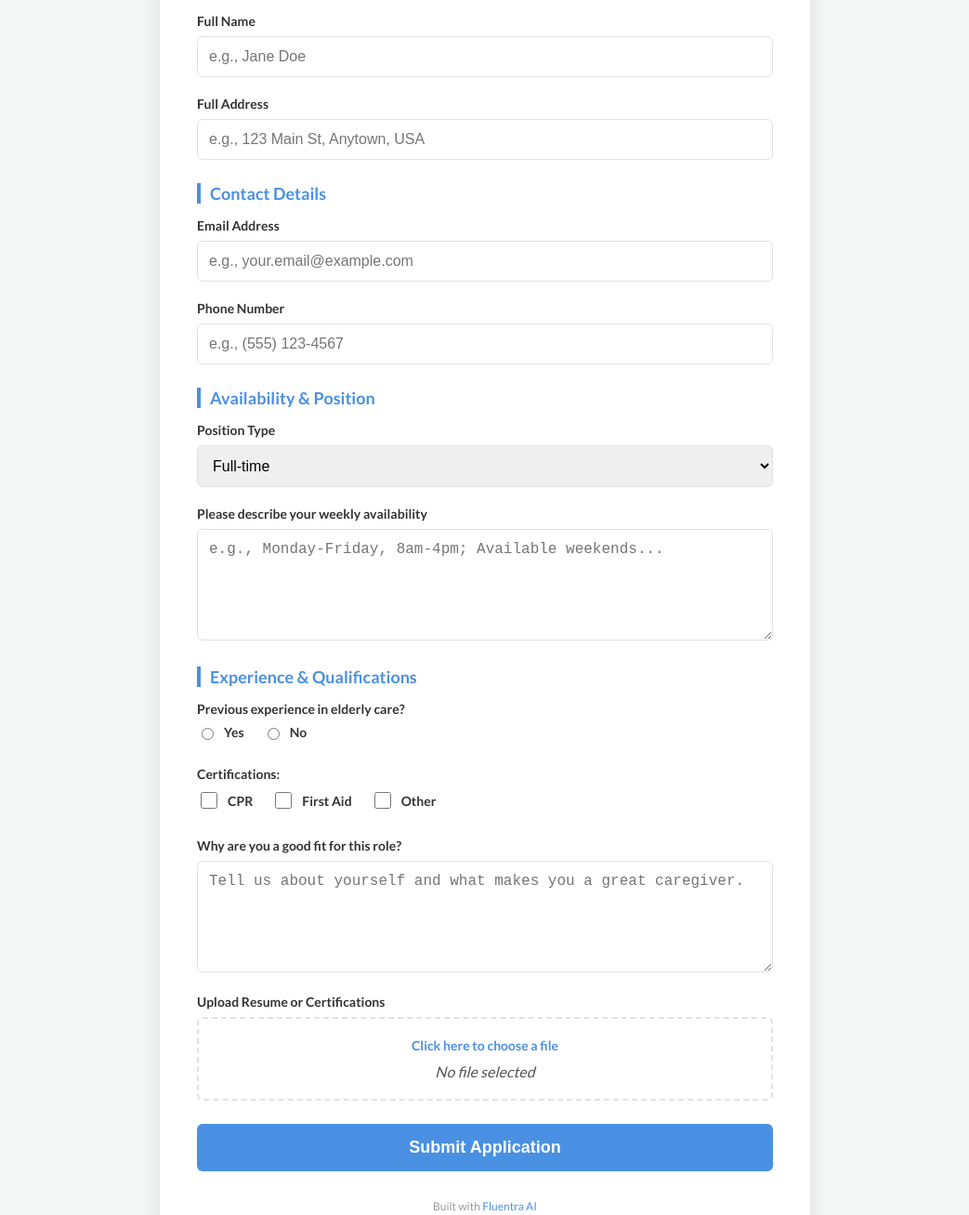
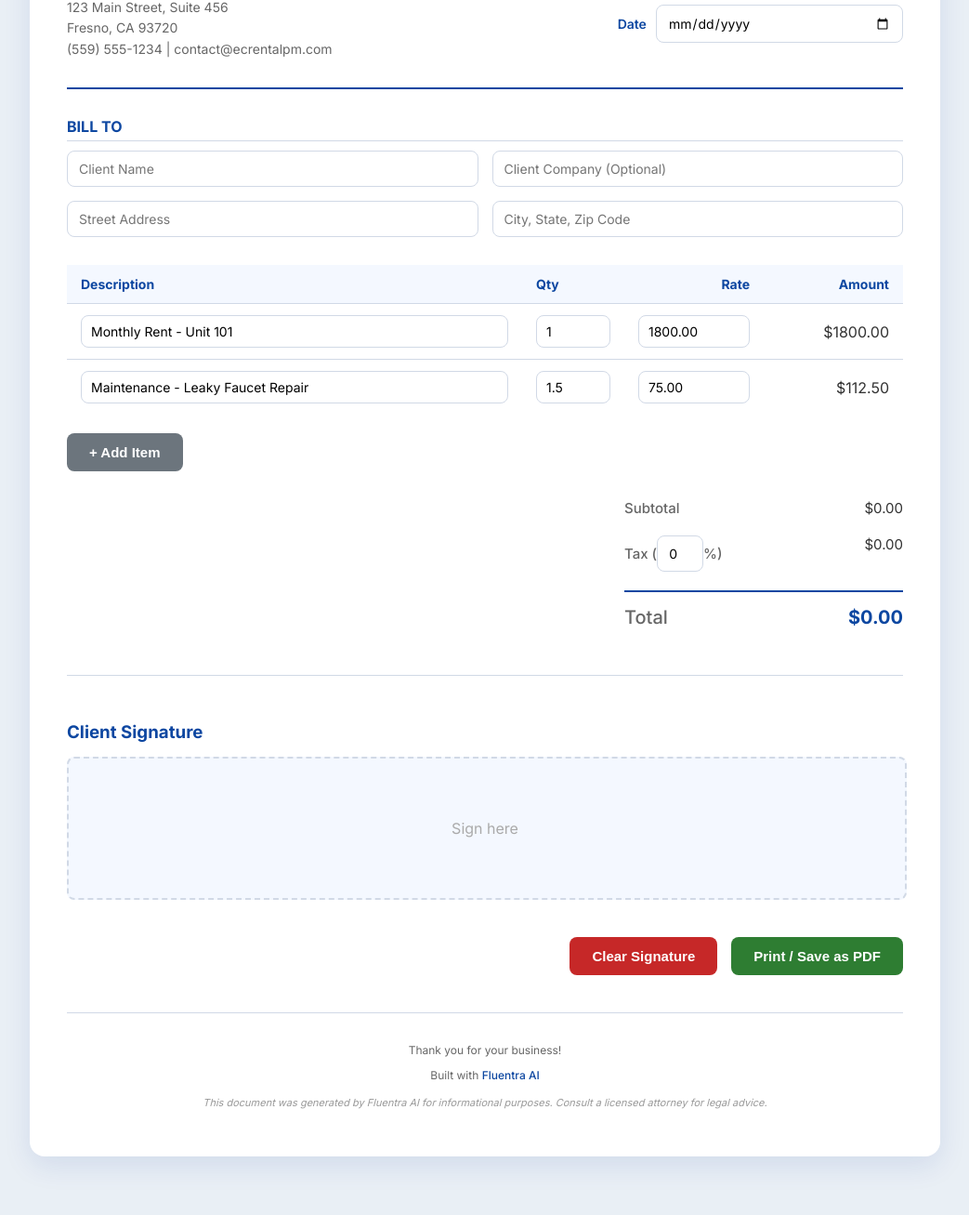
Before and after one commit to infomomtelo-sketch/carehome-application-form, a plain HTML site: page index.html in a window 1280 px wide. Shown: the part 182-1489 px from the top of the page at 93% size, without its empty margins (118-1161 px from the left). After the commit the page ends 1466 px from the top, so only its background shows below. Drawn offline with Linux system fonts and the light colour scheme.

Commit message:
Update invoice HTML structure and styles

````diff
--- a/index.html
+++ b/index.html
@@ -1,182 +1,398 @@
+My apologies! It looks like my last response was cut off. Thanks for letting me know.
+
+What's next is the **complete, finished invoice.** I will now provide the full HTML file, including the interactive table, automatic calculations, and the digital signature pad we discussed.
+
+You can copy this code, save it as an `.html` file, and open it in any web browser to start using it immediately.
+
+Here is the complete fillable invoice for **EC Rental Property Management LLC**:
+
+```html
 <!DOCTYPE html>
 <html lang="en">
 <head>
     <meta charset="UTF-8">
     <meta name="viewport" content="width=device-width, initial-scale=1.0">
-    <title>Job Application - Victorias Carehome</title>
+    <title>Interactive Invoice - EC Rental Property Management LLC</title>
     <style>
-        @import url('https://fonts.googleapis.com/css2?family=Lato:wght@400;700&display=swap');
-
+        @import url('https://fonts.googleapis.com/css2?family=Inter:wght@400;500;600;700&display=swap');
         :root {
-            --primary-color: #4A90E2;
-            --secondary-color: #F4F7F6;
+            --primary-color: #0d47a1; /* Professional, deep blue */
+            --secondary-color: #f4f8ff;
+            --border-color: #d1d9e6;
             --text-color: #333;
-            --border-color: #DDE3E6;
+            --text-light: #666;
+            --white: #ffffff;
+            --danger-color: #c62828;
+            --success-color: #2e7d32;
         }
-
         body {
-            font-family: 'Lato', sans-serif;
-            background-color: var(--secondary-color);
+            font-family: 'Inter', -apple-system, BlinkMacSystemFont, "Segoe UI", Roboto, "Helvetica Neue", Arial, sans-serif;
             margin: 0;
             padding: 20px;
+            background-color: #e9eff5;
             color: var(--text-color);
+            -webkit-print-color-adjust: exact;
+        }
+        .invoice-container {
+            max-width: 900px;
+            margin: 20px auto;
+            background: var(--white);
+            border-radius: 16px;
+            box-shadow: 0 10px 30px rgba(0, 51, 153, 0.1);
+            padding: 40px;
+        }
+        .invoice-header {
             display: flex;
-            justify-content: center;
+            justify-content: space-between;
+            align-items: flex-start;
+            padding-bottom: 30px;
+            border-bottom: 2px solid var(--primary-color);
+            margin-bottom: 30px;
+        }
+        .company-details h1 {
+            color: var(--primary-color);
+            margin: 0 0 5px 0;
+            font-size: 28px;
+            font-weight: 700;
+        }
+        .company-details p {
+            margin: 0;
+            font-size: 14px;
+            color: var(--text-light);
+            line-height: 1.6;
+        }
+        .invoice-meta {
+            text-align: right;
+        }
+        .invoice-meta .meta-item {
+            display: flex;
             align-items: center;
-            min-height: 100vh;
+            justify-content: flex-end;
+            margin-bottom: 8px;
         }
-
-        .form-container {
-            background-color: #fff;
-            padding: 30px 40px;
-            border-radius: 12px;
-            box-shadow: 0 10px 25px rgba(0, 0, 0, 0.1);
-            max-width: 700px;
+        .invoice-meta label {
+            font-weight: 600;
+            color: var(--primary-color);
+            margin-right: 10px;
+            font-size: 14px;
+        }
+        input[type="text"], input[type="date"], input[type="number"], textarea {
+            border: 1px solid var(--border-color);
+            border-radius: 8px;
+            padding: 10px 12px;
+            font-family: 'Inter', sans-serif;
+            font-size: 14px;
             width: 100%;
             box-sizing: border-box;
-        }
-
-        .form-header { text-align: center; margin-bottom: 30px; border-bottom: 1px solid var(--border-color); padding-bottom: 20px; }
-        .form-header h1 { color: var(--primary-color); margin: 0; font-size: 28px; }
-        .form-header p { margin: 5px 0 0; color: #777; font-size: 16px; }
-        .form-section { margin-bottom: 25px; }
-        h2 { font-size: 18px; color: var(--primary-color); margin-bottom: 15px; border-left: 4px solid var(--primary-color); padding-left: 10px; }
-        .form-group { margin-bottom: 20px; }
-        label { display: block; margin-bottom: 8px; font-weight: 700; font-size: 14px; }
-
-        input[type="text"], input[type="email"], input[type="tel"], textarea, select {
-            width: 100%;
-            padding: 12px;
-            border: 1px solid var(--border-color);
-            border-radius: 6px;
-            box-sizing: border-box;
-            font-size: 16px;
             transition: border-color 0.3s, box-shadow 0.3s;
         }
-        input:focus, textarea:focus, select:focus {
+        input:focus, textarea:focus {
             outline: none;
             border-color: var(--primary-color);
-            box-shadow: 0 0 0 3px rgba(74, 144, 226, 0.2);
+            box-shadow: 0 0 0 3px rgba(13, 71, 161, 0.1);
         }
-        textarea { min-height: 120px; resize: vertical; }
-        .checkbox-group { display: flex; gap: 20px; flex-wrap: wrap; }
-        .checkbox-item { display: flex; align-items: center; gap: 8px; }
-        input[type="checkbox"] { width: 18px; height: 18px; accent-color: var(--primary-color); }
-        .file-upload-wrapper { border: 2px dashed var(--border-color); border-radius: 6px; padding: 20px; text-align: center; cursor: pointer; transition: background-color 0.3s, border-color 0.3s; }
-        .file-upload-wrapper:hover { background-color: #f9f9f9; border-color: var(--primary-color); }
-        .file-upload-wrapper input[type="file"] { display: none; }
-        .file-upload-wrapper label { cursor: pointer; color: var(--primary-color); font-weight: 700; margin-bottom: 0;}
-        #fileName { margin-top: 10px; font-style: italic; color: #555; }
-
-        button[type="submit"] {
+        .bill-to {
+            margin-bottom: 30px;
+        }
+        .bill-to h2 {
+            color: var(--primary-color);
+            font-size: 16px;
+            margin-bottom: 10px;
+            border-bottom: 1px solid var(--border-color);
+            padding-bottom: 5px;
+        }
+        .bill-to-grid {
+            display: grid;
+            grid-template-columns: 1fr 1fr;
+            gap: 15px;
+        }
+        .invoice-items table {
             width: 100%;
-            padding: 15px;
-            background-color: var(--primary-color);
-            color: white;
+            border-collapse: collapse;
+            margin-bottom: 20px;
+        }
+        .invoice-items th, .invoice-items td {
+            padding: 12px 15px;
+            text-align: left;
+            border-bottom: 1px solid var(--border-color);
+        }
+        .invoice-items thead {
+            background-color: var(--secondary-color);
+            color: var(--primary-color);
+            font-weight: 600;
+            font-size: 14px;
+        }
+        .invoice-items tbody tr:last-child td {
+            border-bottom: none;
+        }
+        .invoice-items td input {
+            padding: 8px 10px;
+            font-size: 14px;
+        }
+        th.text-right, td.text-right { text-align: right; }
+        .totals {
+            margin-left: auto;
+            width: 100%;
+            max-width: 300px;
+            margin-top: 20px;
+            text-align: right;
+        }
+        .totals-item {
+            display: flex;
+            justify-content: space-between;
+            padding: 10px 0;
+            font-size: 15px;
+        }
+        .totals-item label { font-weight: 500; color: var(--text-light); }
+        .totals-item.grand-total {
+            font-weight: 700;
+            font-size: 20px;
+            color: var(--primary-color);
+            border-top: 2px solid var(--primary-color);
+            margin-top: 10px;
+            padding-top: 15px;
+        }
+        .signature-section {
+            margin-top: 40px;
+            padding-top: 30px;
+            border-top: 1px solid var(--border-color);
+        }
+        .signature-section h3 {
+            color: var(--primary-color);
+            margin-bottom: 15px;
+        }
+        canvas {
+            border: 2px dashed var(--border-color);
+            border-radius: 8px;
+            cursor: crosshair;
+            width: 100%;
+            height: 150px;
+            background-color: var(--secondary-color);
+            position: relative;
+        }
+        .signature-placeholder {
+            position: absolute;
+            top: 50%;
+            left: 50%;
+            transform: translate(-50%, -50%);
+            color: #aaa;
+            pointer-events: none;
+        }
+        .actions {
+            margin-top: 40px;
+            display: flex;
+            justify-content: flex-end;
+            gap: 15px;
+        }
+        .btn {
+            padding: 12px 24px;
             border: none;
-            border-radius: 6px;
-            font-size: 18px;
-            font-weight: 700;
+            border-radius: 8px;
+            font-size: 15px;
+            font-weight: 600;
             cursor: pointer;
-            transition: background-color 0.3s, transform 0.2s;
+            transition: all 0.3s ease;
         }
-        button[type="submit"]:hover { background-color: #3a7bc8; transform: translateY(-2px); }
-        button:disabled { background-color: #a9cce3; cursor: not-allowed; }
-
-        #confirmationMessage { display: none; text-align: center; padding: 20px; margin-top: 20px; border-radius: 8px; background-color: #e8f5e9; color: #2e7d32; font-weight: bold; }
-        footer { text-align: center; margin-top: 30px; font-size: 12px; color: #999; }
-        footer a { color: var(--primary-color); text-decoration: none; }
-        footer a:hover { text-decoration: underline; }
+        .btn-primary {
+            background-color: var(--success-color);
+            color: var(--white);
+        }
+        .btn-primary:hover { background-color: #1b5e20; }
+        .btn-secondary {
+            background-color: #6c757d;
+            color: var(--white);
+        }
+        .btn-secondary:hover { background-color: #5a6268; }
+        .btn-danger {
+            background-color: var(--danger-color);
+            color: var(--white);
+        }
+        .btn-danger:hover { background-color: #b71c1c; }
+        .footer {
+            text-align: center;
+            margin-top: 40px;
+            padding-top: 20px;
+            font-size: 12px;
+            color: var(--text-light);
+            border-top: 1px solid var(--border-color);
+        }
+        .footer a {
+            color: var(--primary-color);
+            text-decoration: none;
+            font-weight: 500;
+        }
+        .disclaimer {
+            font-size: 11px;
+            font-style: italic;
+            color: #999;
+            margin-top: 15px;
+        }
+        @media (max-width: 768px) {
+            body { padding: 10px; }
+            .invoice-container { padding: 20px; }
+            .invoice-header { flex-direction: column; gap: 20px; }
+            .invoice-meta { text-align: left; width: 100%; }
+            .invoice-meta .meta-item { justify-content: flex-start; }
+            .bill-to-grid { grid-template-columns: 1fr; }
+            .actions { flex-direction: column; }
+        }
+        @media print {
+            body { background-color: var(--white); padding: 0; }
+            .invoice-container { margin: 0; box-shadow: none; border-radius: 0; padding: 20px; }
+            .actions, .footer, .btn, .disclaimer { display: none; }
+            input, textarea { border: 1px solid transparent !important; background: transparent !important; }
+            input:focus, textarea:focus { box-shadow: none !important; }
+        }
     </style>
 </head>
 <body>
-    <div class="form-container">
-        <div class="form-header">
-            <h1>Victorias Carehome</h1>
-            <p>Caregiver Application Form</p>
+    <div class="invoice-container">
+        <header class="invoice-header">
+            <div class="company-details">
+                <h1>EC Rental Property Management LLC</h1>
+                <p>
+                    123 Main Street, Suite 456<br>
+                    Fresno, CA 93720<br>
+                    (559) 555-1234 | contact@ecrentalpm.com
+                </p>
+            </div>
+            <div class="invoice-meta">
+                <div class="meta-item">
+                    <label for="invoice-num">Invoice #</label>
+                    <input type="text" id="invoice-num" value="INV-001">
+                </div>
+                <div class="meta-item">
+                    <label for="invoice-date">Date</label>
+                    <input type="date" id="invoice-date">
+                </div>
+            </div>
+        </header>
+
+        <section class="bill-to">
+            <h2>BILL TO</h2>
+            <div class="bill-to-grid">
+                <input type="text" placeholder="Client Name">
+                <input type="text" placeholder="Client Company (Optional)">
+                <input type="text" placeholder="Street Address">
+                <input type="text" placeholder="City, State, Zip Code">
+            </div>
+        </section>
+
+        <section class="invoice-items">
+            <table>
+                <thead>
+                    <tr>
+                        <th>Description</th>
+                        <th style="width: 80px;">Qty</th>
+                        <th style="width: 120px;" class="text-right">Rate</th>
+                        <th style="width: 120px;" class="text-right">Amount</th>
+                    </tr>
+                </thead>
+                <tbody id="invoice-tbody">
+                    <tr class="item-row">
+                        <td><input type="text" value="Monthly Rent - Unit 101"></td>
+                        <td><input type="number" class="qty" value="1" oninput="calculateTotals()"></td>
+                        <td><input type="number" class="rate" value="1800.00" oninput="calculateTotals()"></td>
+                        <td class="text-right amount">$1800.00</td>
+                    </tr>
+                    <tr class="item-row">
+                        <td><input type="text" value="Maintenance - Leaky Faucet Repair"></td>
+                        <td><input type="number" class="qty" value="1.5" oninput="calculateTotals()"></td>
+                        <td><input type="number" class="rate" value="75.00" oninput="calculateTotals()"></td>
+                        <td class="text-right amount">$112.50</td>
+                    </tr>
+                </tbody>
+            </table>
+            <button class="btn btn-secondary" onclick="addRow()">+ Add Item</button>
+        </section>
+
+        <section class="totals">
+            <div class="totals-item">
+                <label>Subtotal</label>
+                <span id="subtotal">$0.00</span>
+            </div>
+            <div class="totals-item">
+                <label>Tax (<input type="number" id="tax-rate" value="0" oninput="calculateTotals()" style="width: 50px; text-align: right;">%)</label>
+                <span id="tax-amount">$0.00</span>
+            </div>
+            <div class="totals-item grand-total">
+                <label>Total</label>
+                <span id="grand-total">$0.00</span>
+            </div>
+        </section>
+
+        <section class="signature-section">
+            <h3>Client Signature</h3>
+            <div style="position: relative;">
+                <canvas id="signature-pad"></canvas>
+                <div id="signature-placeholder" class="signature-placeholder">Sign here</div>
+            </div>
+        </section>
+
+        <div class="actions">
+            <button class="btn btn-danger" onclick="clearSignature()">Clear Signature</button>
+            <button class="btn btn-primary" onclick="window.print()">Print / Save as PDF</button>
         </div>
 
-        <form id="applicationForm" action="https://formspree.io/f/mjgllgpr" method="POST" enctype="multipart/form-data">
-            <div class="form-section">
-                <h2>Personal Information</h2>
-                <div class="form-group"><label for="fullName">Full Name</label><input type="text" id="fullName" name="fullName" placeholder="e.g., Jane Doe" required></div>
-                <div class="form-group"><label for="address">Full Address</label><input type="text" id="address" name="address" placeholder="e.g., 123 Main St, Anytown, USA" required></div>
-            </div>
-            <div class="form-section">
-                <h2>Contact Details</h2>
-                <div class="form-group"><label for="email">Email Address</label><input type="email" id="email" name="email" placeholder="e.g., your.email@example.com" required></div>
-                <div class="form-group"><label for="phone">Phone Number</label><input type="tel" id="phone" name="phone" placeholder="e.g., (555) 123-4567" required></div>
-            </div>
-            <div class="form-section">
-                <h2>Availability & Position</h2>
-                <div class="form-group"><label for="positionType">Position Type</label><select id="positionType" name="positionType"><option value="Full-time">Full-time</option><option value="Part-time">Part-time</option></select></div>
-                <div class="form-group"><label for="availability">Please describe your weekly availability</label><textarea id="availability" name="availability" placeholder="e.g., Monday-Friday, 8am-4pm; Available weekends..." required></textarea></div>
-            </div>
-            <div class="form-section">
-                <h2>Experience & Qualifications</h2>
-                <div class="form-group"><label>Previous experience in elderly care?</label><div class="checkbox-group"><label class="checkbox-item"><input type="radio" name="experience" value="Yes" required> Yes</label><label class="checkbox-item"><input type="radio" name="experience" value="No"> No</label></div></div>
-                <div class="form-group"><label>Certifications:</label><div class="checkbox-group"><label class="checkbox-item"><input type="checkbox" name="certifications[]" value="CPR Certified"> CPR</label><label class="checkbox-item"><input type="checkbox" name="certifications[]" value="First Aid Certified"> First Aid</label><label class="checkbox-item"><input type="checkbox" name="certifications[]" value="Other"> Other</label></div></div>
-                <div class="form-group"><label for="whyFit">Why are you a good fit for this role?</label><textarea id="whyFit" name="whyFit" placeholder="Tell us about yourself and what makes you a great caregiver." required></textarea></div>
-                <div class="form-group">
-                    <label>Upload Resume or Certifications</label>
-                    <div class="file-upload-wrapper" onclick="document.getElementById('upload').click()">
-                        <input type="file" id="upload" name="upload" accept=".pdf,.doc,.docx,.jpg,.png">
-                        <label for="upload">Click here to choose a file</label>
-                        <div id="fileName">No file selected</div>
-                    </div>
-                </div>
-            </div>
-            <button type="submit">Submit Application</button>
-        </form>
-
-        <div id="confirmationMessage">Thank you! Your application for Victorias Carehome has been successfully submitted. We will be in touch shortly.</div>
-        <footer>Built with <a href='https://fluentra-ai.lovable.app' target='_blank'>Fluentra AI</a></footer>
+        <footer class="footer">
+            <p>Thank you for your business!</p>
+            <p>Built with <a href='https://fluentra-ai.lovable.app'>Fluentra AI</a></p>
+            <p class="disclaimer">This document was generated by Fluentra AI for informational purposes. Consult a licensed attorney for legal advice.</p>
+        </footer>
     </div>
 
     <script>
-        const form = document.getElementById('applicationForm');
-        const confirmationMessage = document.getElementById('confirmationMessage');
-        const submitButton = form.querySelector('button[type="submit"]');
-
-        form.addEventListener('submit', function(e) {
-            e.preventDefault();
-            const action = form.getAttribute('action');
-            const formData = new FormData(form);
-            submitButton.textContent = 'Submitting...';
-            submitButton.disabled = true;
-
-            fetch(action, {
-                method: 'POST',
-                body: formData,
-                headers: { 'Accept': 'application/json' }
-            }).then(response => {
-                if (response.ok) {
-                    form.style.display = 'none';
-                    confirmationMessage.style.display = 'block';
-                } else {
-                    response.json().then(data => {
-                        if (data.errors) {
-                           alert(data.errors.map(error => error.message).join(", "));
-                        } else {
-                           alert('There was a problem submitting your form. Please check details and try again.');
-                        }
-                    }).finally(() => {
-                        submitButton.textContent = 'Submit Application';
-                        submitButton.disabled = false;
-                    });
-                }
-            }).catch(error => {
-                 alert('A network error occurred. Please try again later.');
-                 submitButton.textContent = 'Submit Application';
-                 submitButton.disabled = false;
-            });
+        document.addEventListener('DOMContentLoaded', () => {
+            document.getElementById('invoice-date').valueAsDate = new Date();
+            calculateTotals();
+            initSignaturePad();
         });
 
-        const fileInput = document.getElementById('upload');
-        const fileNameDisplay = document.getElementById('fileName');
-        fileInput.addEventListener('change', function() {
-            fileNameDisplay.textContent = this.files.length > 0 ? this.files[0].name : 'No file selected';
-        });
-    </script>
-</body>
-</html>
+        function calculateTotals() {
+            let subtotal = 0;
+            document.querySelectorAll('.item-row').forEach(row => {
+                const qty = parseFloat(row.querySelector('.qty').value) || 0;
+                const rate = parseFloat(row.querySelector('.rate').value) || 0;
+                const amount = qty * rate;
+                row.querySelector('.amount').textContent = formatCurrency(amount);
+                subtotal += amount;
+            });
+
+            const taxRate = parseFloat(document.getElementById('tax-rate').value) || 0;
+            const taxAmount = subtotal * (taxRate / 100);
+            const grandTotal = subtotal + taxAmount;
+
+            document.getElementById('subtotal').textContent = formatCurrency(subtotal);
+            document.getElementById('tax-amount').textContent = formatCurrency(taxAmount);
+            document.getElementById('grand-total').textContent = formatCurrency(grandTotal);
+        }
+
+        function formatCurrency(value) {
+            return '$' + value.toFixed(2).replace(/\d(?=(\d{3})+\.)/g, '$&,');
+        }
+
+        function addRow() {
+            const tbody = document.getElementById('invoice-tbody');
+            const newRow = document.createElement('tr');
+            newRow.classList.add('item-row');
+            newRow.innerHTML = `
+                <td><input type="text" placeholder="Item description"></td>
+                <td><input type="number" class="qty" value="1" oninput="calculateTotals()"></td>
+                <td><input type="number" class="rate" value="0.00" oninput="calculateTotals()"></td>
+                <td class="text-right amount">$0.00</td>
+            `;
+            tbody.appendChild(newRow);
+        }
+
+        let canvas, ctx, drawing = false;
+        let hasSigned = false;
+
+        function initSignaturePad() {
+            canvas = document.getElementById('signature-pad');
+            ctx = canvas.getContext('2d');
+            const placeholder = document.getElementById('signature-placeholder');
+
+            // Set canvas size for high-DPI screens
+            const dpr = window.devicePixelRatio || 1;
+            const rect = canvas.getBoundingClientRect();
+            canvas.width
````
